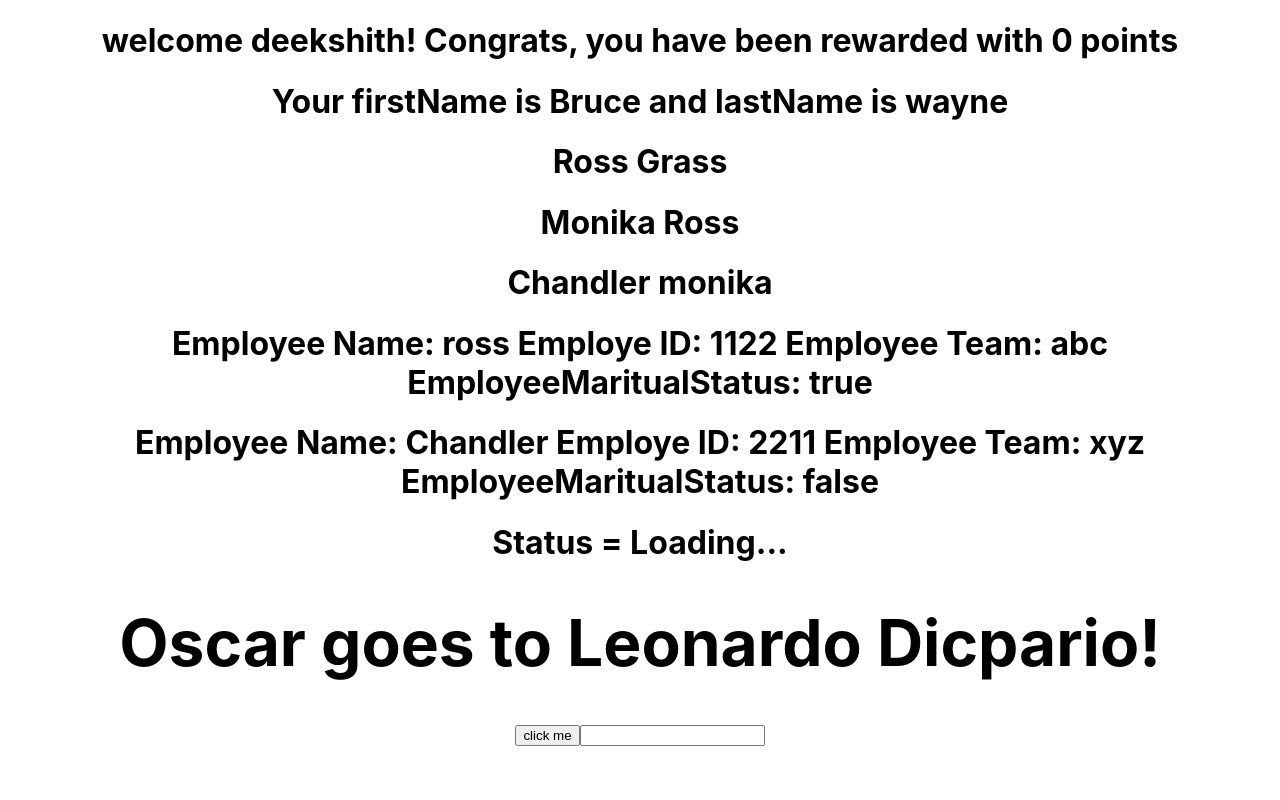
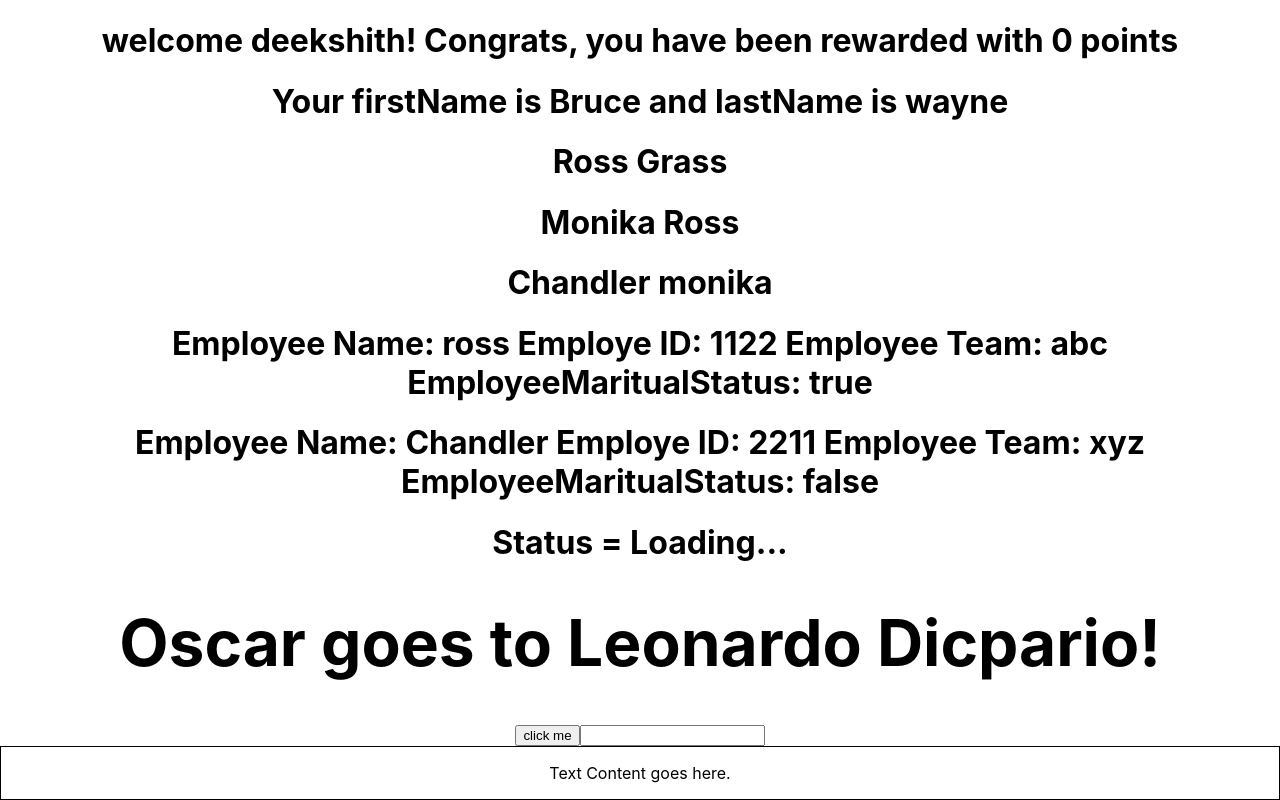
Before and after one commit to deekshith786/React-with-typeScript, a React (Create React App) app in the folder react-typescript/: page / in a window 1280 px wide. Built offline with nearby package versions, Linux system fonts and the light colour scheme.

Commit message:
Style Props

```diff
--- a/react-typescript/src/App.tsx
+++ b/react-typescript/src/App.tsx
@@ -1,6 +1,7 @@
 import { ListFormat } from 'typescript';
 import './App.css';
 import { Button } from './components/button';
+import { Container } from './components/container';
 import { EmployeeDetails } from './components/employee';
 import { Greet } from './components/greet';
 import { Header } from './components/header';
@@ -57,6 +58,7 @@
       </Oscar>
       <Button onClickButton={(event, id) => console.log("Button Clicked", event, id)} ></Button>
       <Input value="" />
+      <Container styles={{border: '1px solid black', padding: '1rem'}} />
     </div>
   );
 }
--- /dev/null
+++ b/react-typescript/src/components/container.tsx
@@ -0,0 +1,13 @@
+import React from "react"
+
+type containerProps = {
+    styles: React.CSSProperties,
+}
+
+export const Container = (props: containerProps) => {
+    return (
+        <div style={props.styles}>
+            Text Content goes here.
+        </div>
+    )
+}
```
Also changed, not shown: 1 other file (tests, documents, lock files or other folders).
